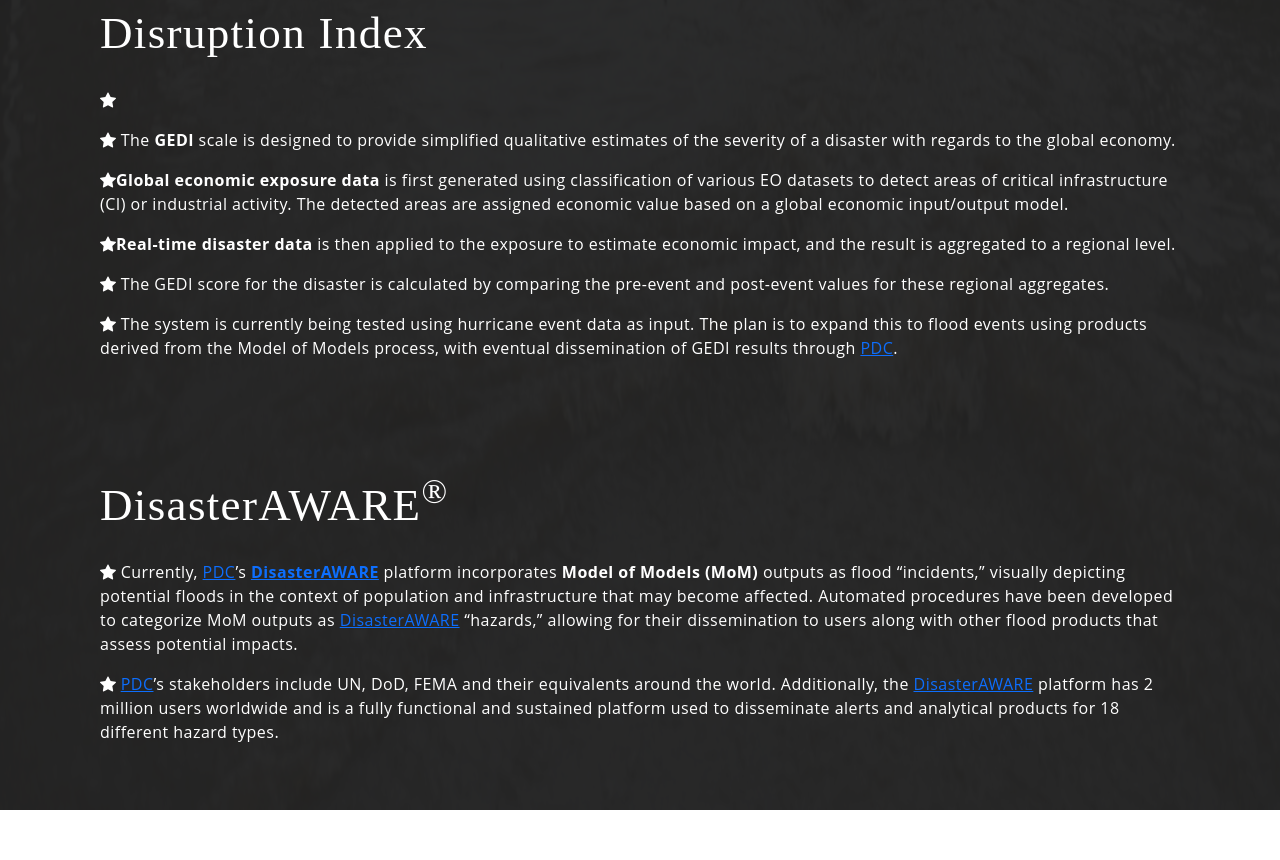
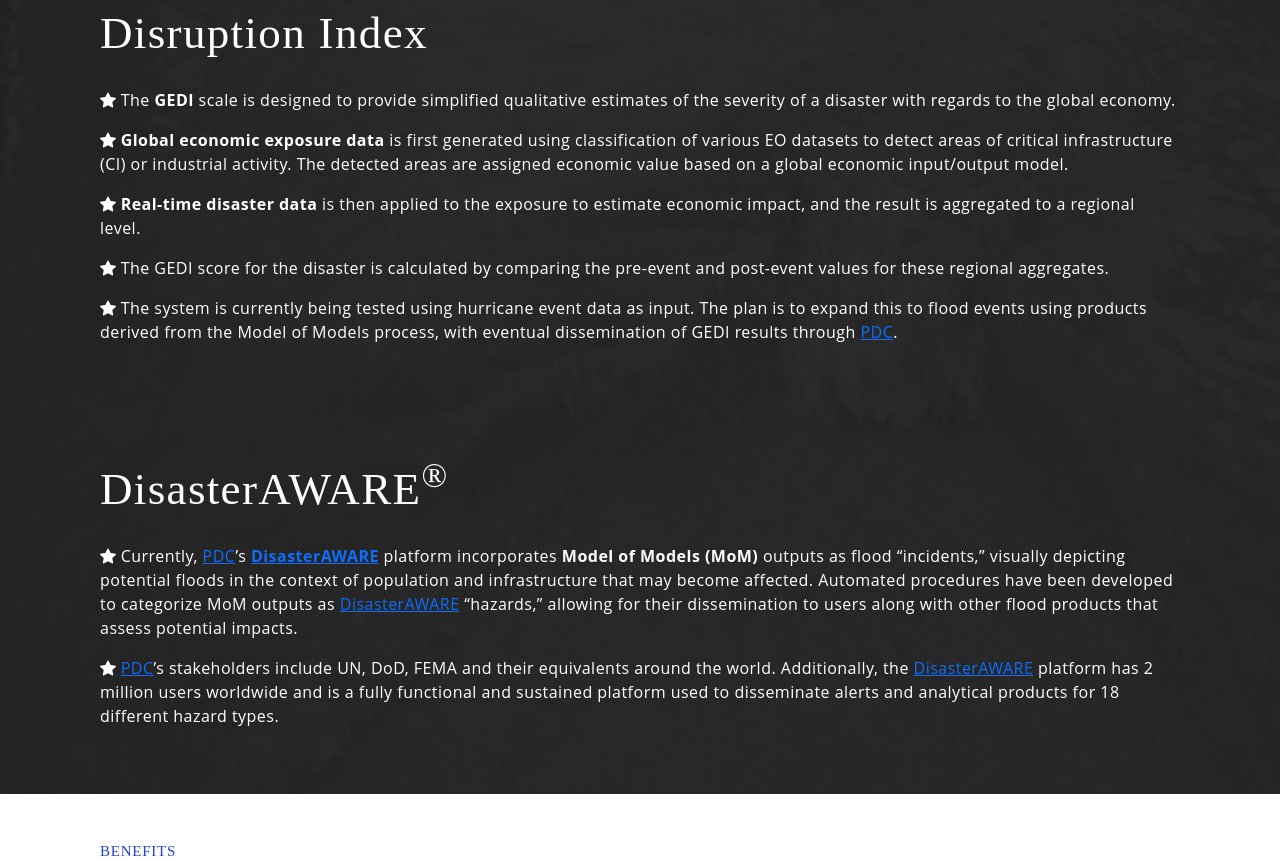
Before and after one commit to Global-Flood-Assessment/GIFFT-website, a Vue app: page / in a window 1280 px wide. Shown: the part 2343-3203 px from the top of the page. Built offline with nearby package versions, Linux system fonts and the light colour scheme; a web font is replaced by a local one.

Commit message:
remove empty line

```diff
--- a/src/views/HomeView.vue
+++ b/src/views/HomeView.vue
@@ -396,12 +396,11 @@
       <div>
         <h2 class="row-margin"> Infrastructure and Exposure – The Global Economic Disruption Index</h2>
             <p class="row-margin"><b-icon icon="star-fill"/>
-            </p><p class="row-margin"><b-icon icon="star-fill"/>
             The <strong>GEDI</strong> scale is designed to provide simplified qualitative estimates of the severity of a disaster with regards to the global economy.
             </p><p class="row-margin"><b-icon icon="star-fill"/>
-            <strong>Global economic exposure data</strong> is first generated using classification of various EO datasets to detect areas of critical infrastructure (CI) or industrial activity. The detected areas are assigned economic value based on a global economic input/output model.
+            <strong> Global economic exposure data</strong> is first generated using classification of various EO datasets to detect areas of critical infrastructure (CI) or industrial activity. The detected areas are assigned economic value based on a global economic input/output model.
             </p><p class="row-margin"><b-icon icon="star-fill"/>
-            <strong>Real-time disaster data</strong> is then applied to the exposure to estimate economic impact, and the result is aggregated to a regional level.
+            <strong> Real-time disaster data</strong> is then applied to the exposure to estimate economic impact, and the result is aggregated to a regional level.
             </p><p class="row-margin"><b-icon icon="star-fill"/>
             The GEDI score for the disaster is calculated by comparing the pre-event and post-event values for these regional aggregates.
             </p><p class="row-margin"><b-icon icon="star-fill"/>
```
